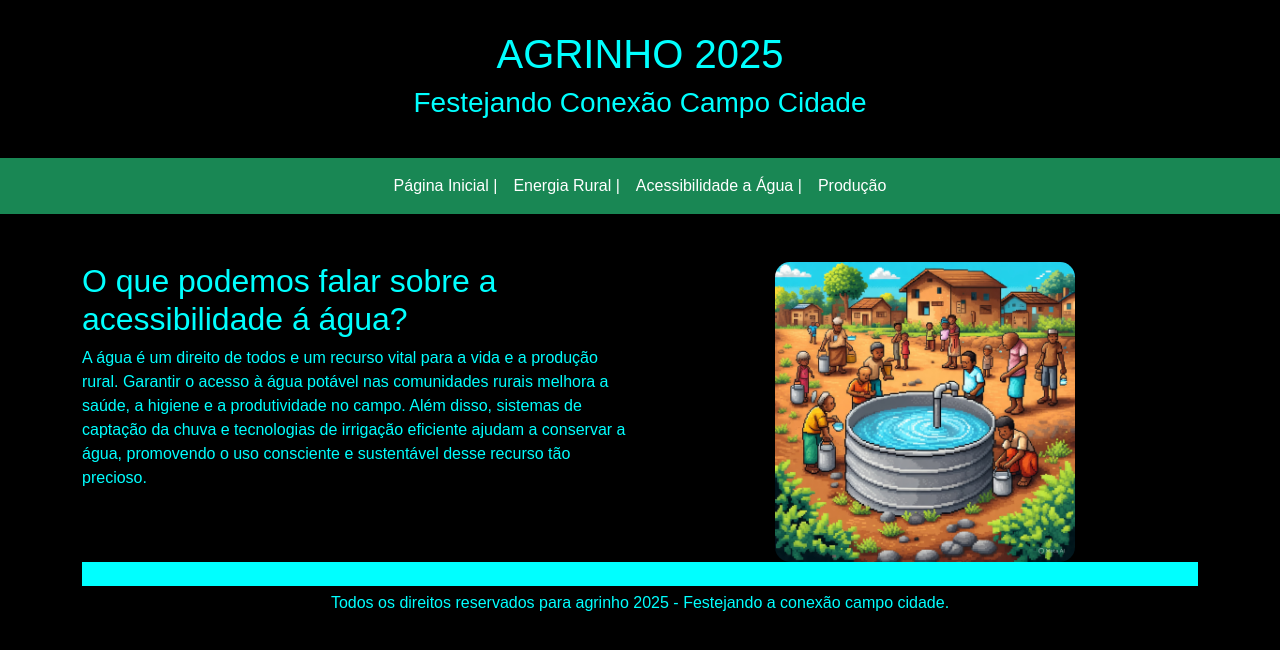
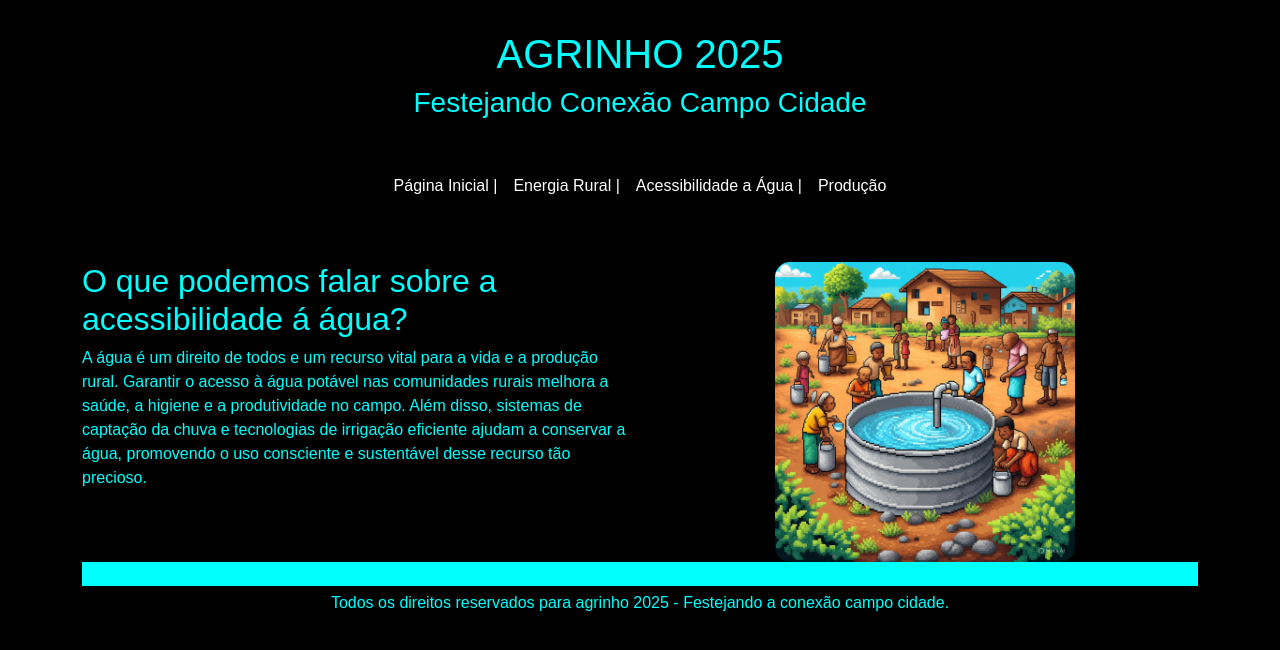
Before and after one commit to Jmljor231/agremio, a plain HTML site: page agua.html in a window 1280 px wide. Drawn offline with nearby package versions, Linux system fonts and the light colour scheme.

Commit message:
asdfghjkl

```diff
--- a/agua.html
+++ b/agua.html
@@ -18,7 +18,7 @@
     </section>
 
     <!--cabeçalho do site-->
-    <nav class="navbar navbar-expand-lg bg-success">
+    <nav class="navbar navbar-expand-lg bg-original">
         <div class="container-fluid ">
             <button class="navbar-toggler" type="button" data-bs-toggle="collapse" data-bs-target="#navbarNav"
                 aria-controls="navbarNav" aria-expanded="false" aria-label="Toggle navigation">
```
Also changed, not shown: energia.html (+1 -1 lines), index.html (+1 -1 lines), producao.html (+1 -1 lines), 1 other file.
